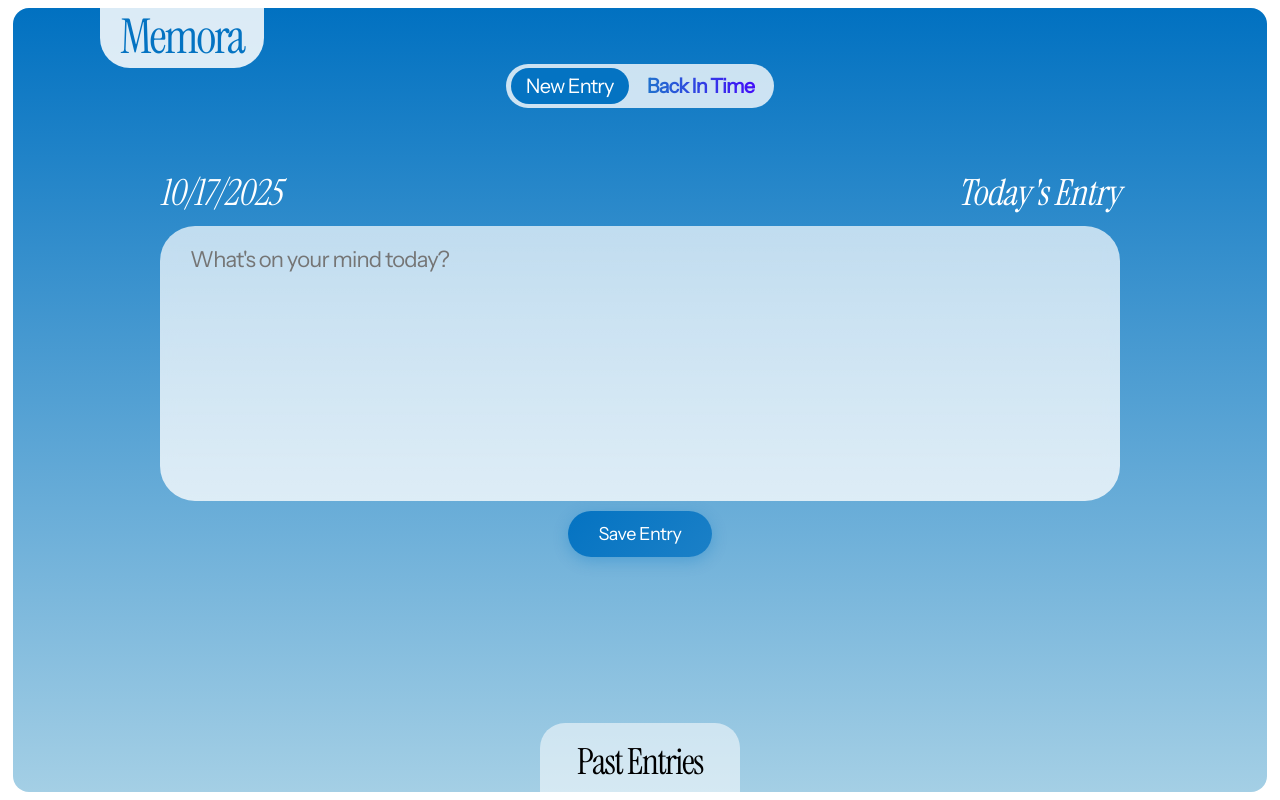
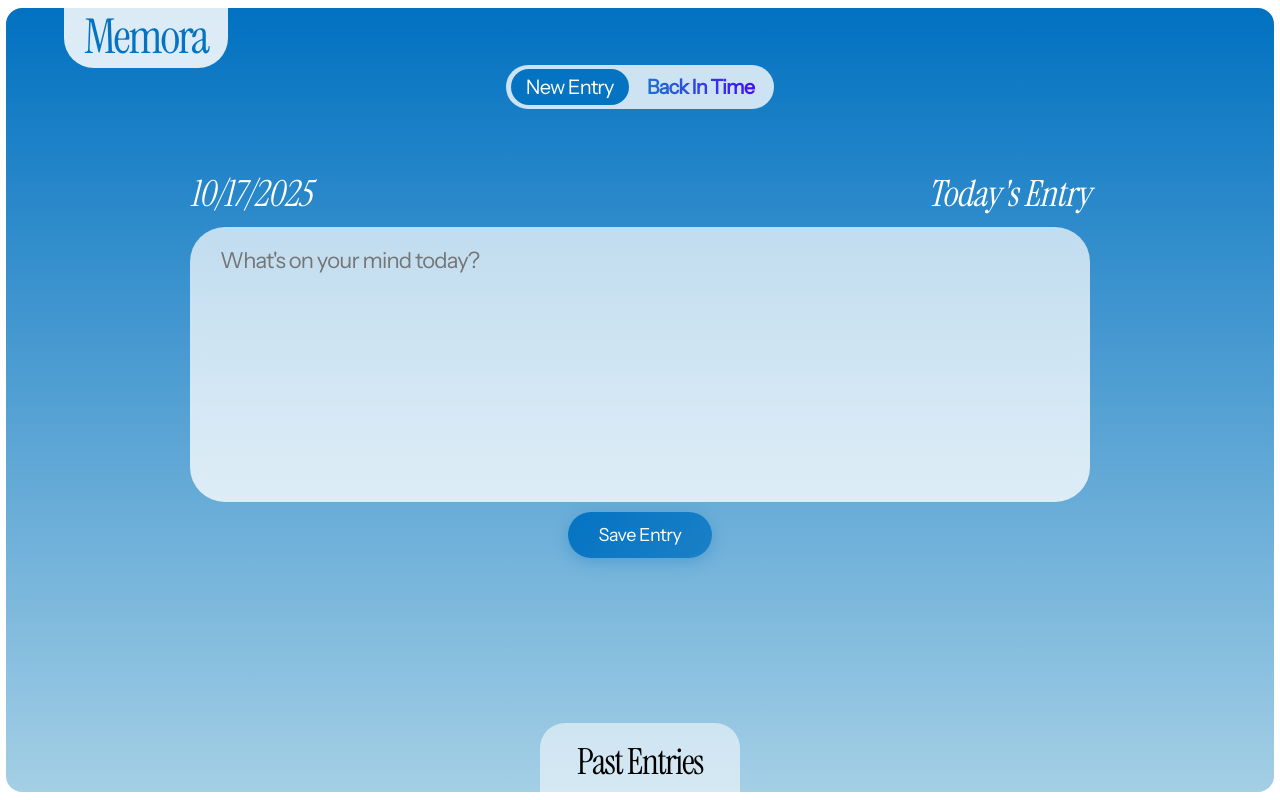
Before and after one commit to AAsteriskz7/Memora, a Next.js app: page / in a window 1280 px wide. Built offline with nearby package versions, Linux system fonts and the light colour scheme.

Commit message:
some small frontend

```diff
--- a/src/app/globals.css
+++ b/src/app/globals.css
@@ -22,7 +22,7 @@ body {
   padding: 20px;
   height: 98vh;
   background: linear-gradient(to bottom, #0171C1, #A4CFE5);
-  width: 98vw;
+  width: 99vw;
   border-radius: 1rem;
   display: flex;
   flex-direction: column;
@@ -38,7 +38,7 @@ body {
   padding: 5px 20px 0 20px;
   position: absolute;
   top: 0;
-  left: 100px;
+  left: 5%;
   color: #0473C2
 }
 
@@ -94,7 +94,7 @@ body {
 
 /* New Entry Section */
 .new-entry-section {
-  width: 960px;
+  width: 900px;
   display: flex;
   flex-direction: column;
   align-items: center;
```
